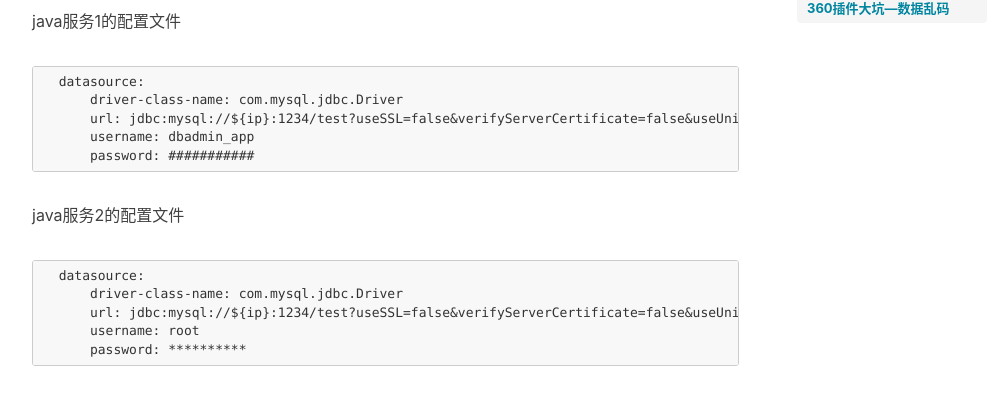
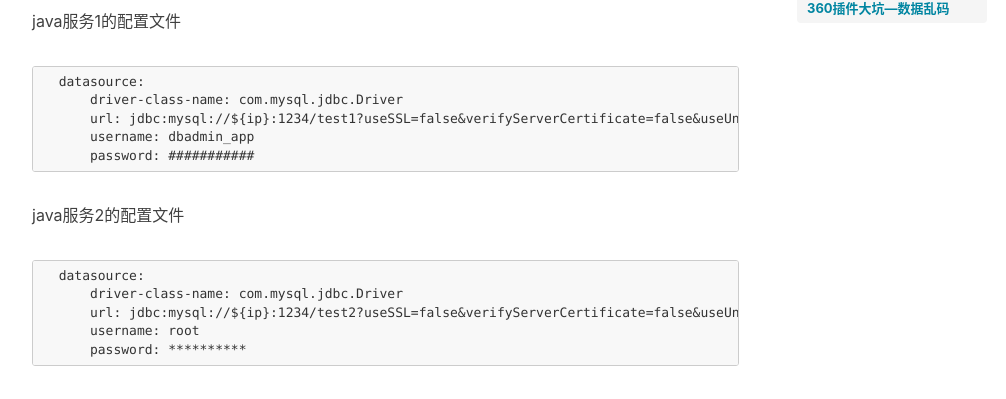
Before and after one commit to cyfkobe/github-cyf.github.io, a Jekyll site: the page built from _posts/2019-05-01-搭建mysql主从复制读写分离.md, in a window 1280 px wide and 900 px high, scrolled down 4062 px. Shown: the part 186-585 px from the top of the window, without its empty margins (233-1239 px from the left). Built offline with Jekyll 4.4.1, drawn with Linux system fonts in a browser that asks for light colours; nearby versions of some CDN libraries; comment, search, counter and statistics services are not loaded.

````diff
--- a/_posts/2019-05-01-搭建mysql主从复制读写分离.md
+++ b/_posts/2019-05-01-搭建mysql主从复制读写分离.md
@@ -186,7 +186,7 @@ java服务1的配置文件
 ```
   datasource:
       driver-class-name: com.mysql.jdbc.Driver
-      url: jdbc:mysql://${ip}:1234/test?useSSL=false&verifyServerCertificate=false&useUnicode=true&characterEncoding=UTF8
+      url: jdbc:mysql://${ip}:1234/test1?useSSL=false&verifyServerCertificate=false&useUnicode=true&characterEncoding=UTF8
       username: dbadmin_app
       password: ###########
 ```
@@ -196,7 +196,7 @@ java服务2的配置文件
 ```
   datasource:
       driver-class-name: com.mysql.jdbc.Driver
-      url: jdbc:mysql://${ip}:1234/test?useSSL=false&verifyServerCertificate=false&useUnicode=true&characterEncoding=UTF8
+      url: jdbc:mysql://${ip}:1234/test2?useSSL=false&verifyServerCertificate=false&useUnicode=true&characterEncoding=UTF8
       username: root
       password: **********
 ```
````
